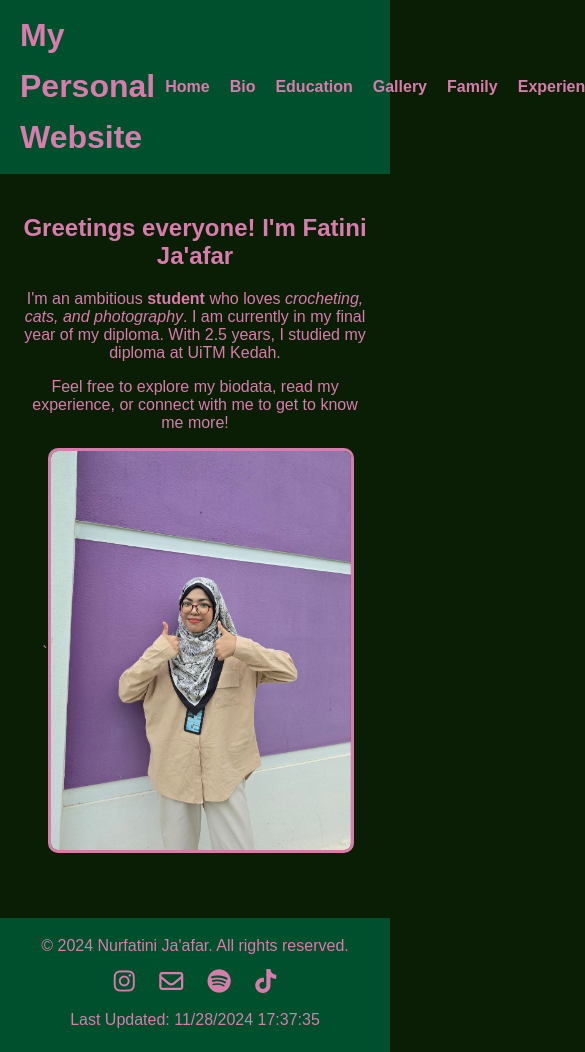
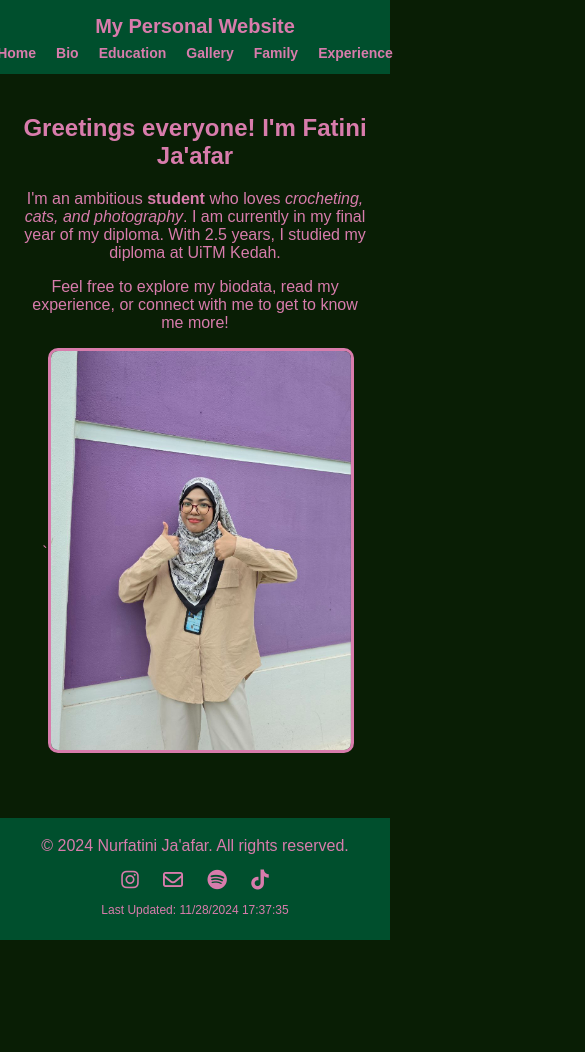
Before and after one commit to Fatini-1214/Personal-website, a plain HTML site: page index.html in a window 390 px wide. Shown: the top 1052 px of the page, 585 px wide, since content can reach past the window. After the commit the page ends 940 px from the top, so only its background shows below. Drawn offline with Linux system fonts and the light colour scheme.

Commit message:
mystyles.css

```diff
--- a/mystyles.css
+++ b/mystyles.css
@@ -15,14 +15,45 @@ body {
         padding: 20px;
         }
 
- @media (min-width: 768px) {
-            .intro {
-                flex-wrap: nowrap;
-                text-align: left;
-            }
+ @media (max-width: 768px) {
+    header {
+        flex-direction: column;
+        text-align: center;
+    }
 
-            .intro .text,
-            .intro .image {
-                flex: 1 1 50%;
-            }
+    nav {
+        justify-content: center;
+    }
+
+    footer .footer-container {
+        flex-direction: column;
+        align-items: center;
+    }
+
+    .container {
+        padding: 10px;
+    }
 }
+
+
+@media (max-width: 480px) {
+    header h1 {
+        font-size: 20px;
+    }
+
+    nav a {
+        font-size: 14px;
+    }
+
+    footer p {
+        font-size: 12px;
+    }
+
+    footer .social-media a {
+        font-size: 20px;
+    }
+
+    .grid {
+        grid-template-columns: 1fr;
+    }
+}
```
